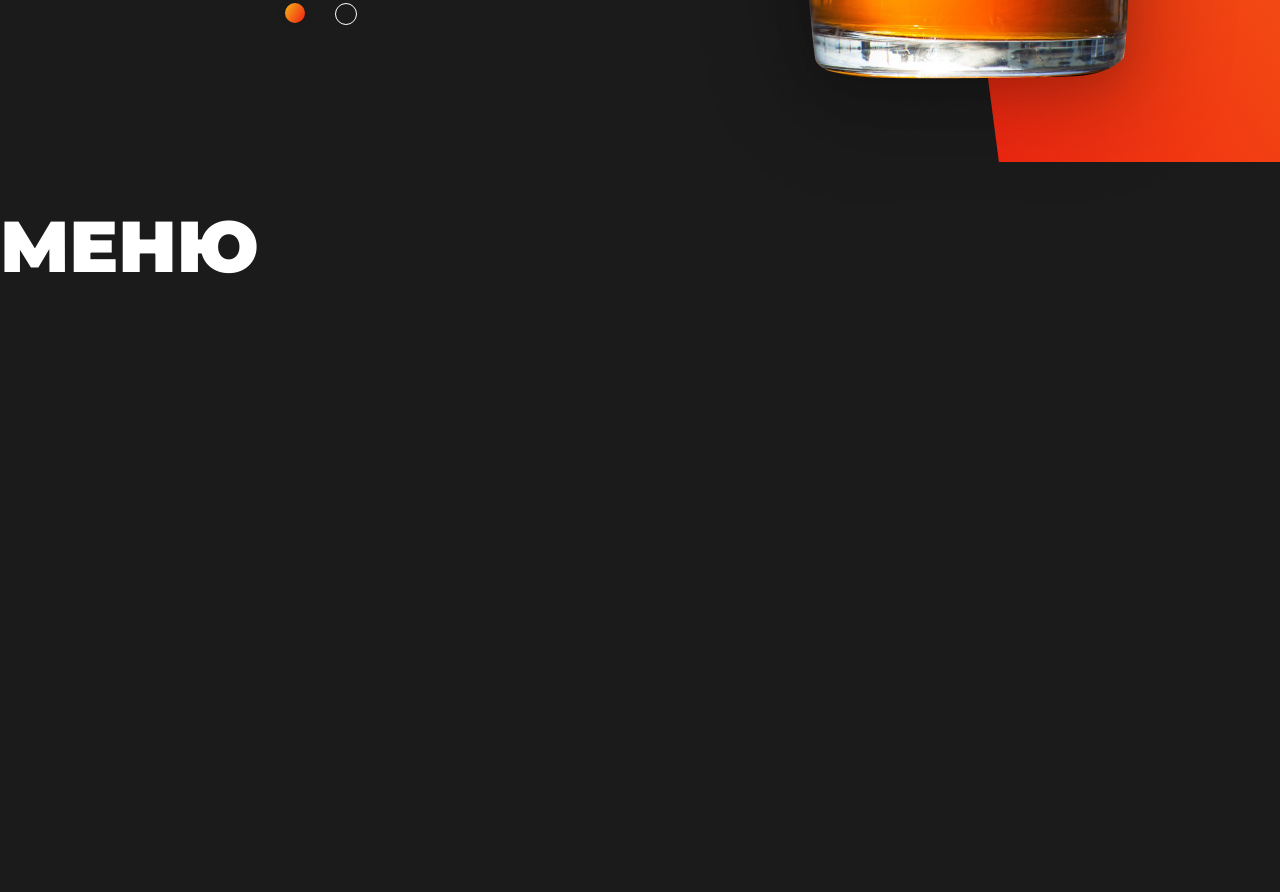
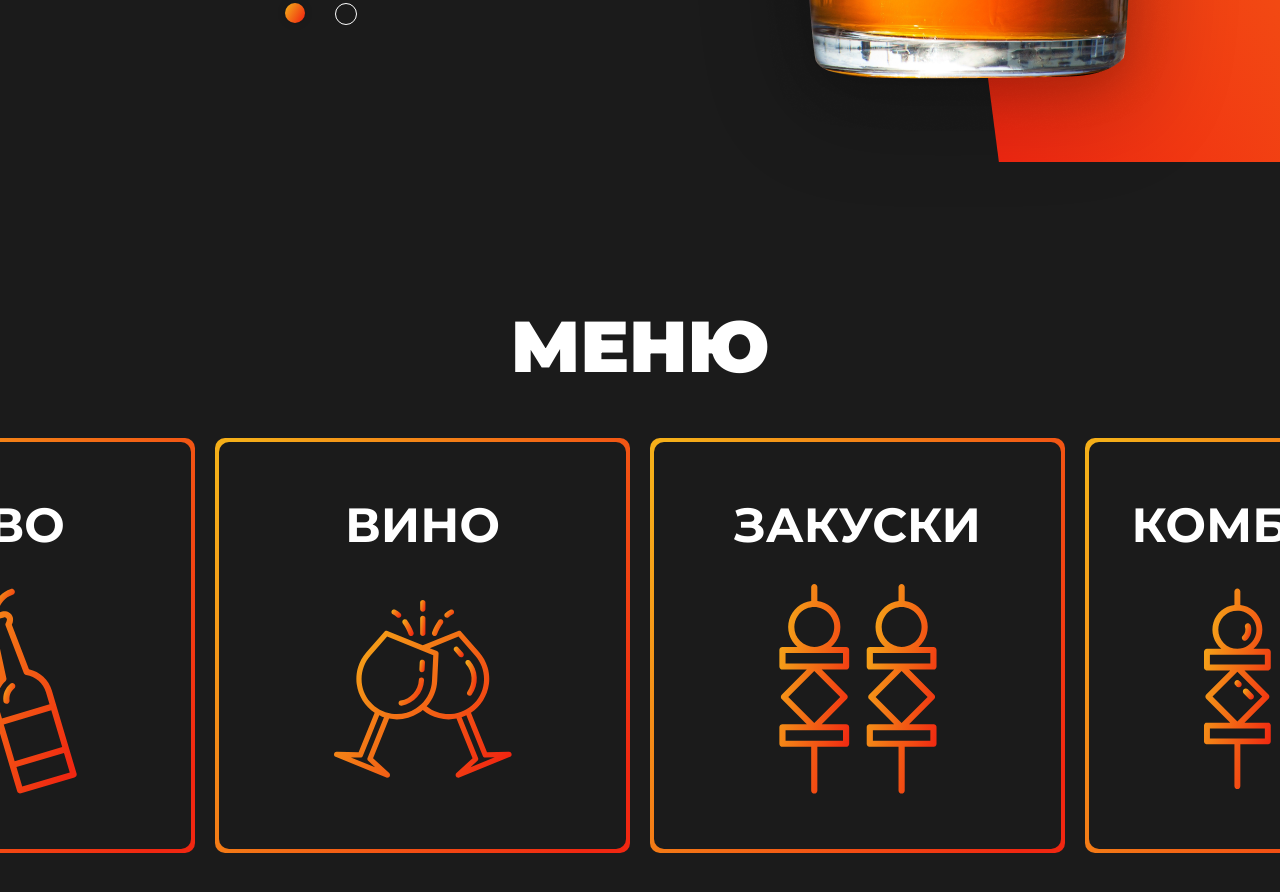
Before and after one commit to ansyvan/el-aqa-course, a website: page Lecture_12/BeerSet/index.html in a window 1280 px wide. Shown: the part 798-1690 px from the top of the page. Before the commit the page ends 1128 px from the top, so only its background shows below. Drawn offline with Linux system fonts and the light colour scheme.

Commit message:
Completed Menu section

```diff
--- a/Lecture_12/BeerSet/index.html
+++ b/Lecture_12/BeerSet/index.html
@@ -136,8 +136,47 @@
         </div>
       </div>
     </section>
-    <h1>МЕНЮ</h1>
-
+    <section class="menu-section">
+      <h1 class="menu-heading">меню</h1>
+      <div class="menu-grid">
+        <div class="menu-card">
+          <div class="menu-card-inner">
+            <div class="menu-card-label">пиво</div>
+            <img
+              src="assets/bottlesIcon.svg"
+              alt="Пиво"
+              class="menu-card-icon"
+            />
+          </div>
+        </div>
+        <div class="menu-card">
+          <div class="menu-card-inner">
+            <div class="menu-card-label">вино</div>
+            <img src="assets/glassIcon.svg" alt="Вино" class="menu-card-icon" />
+          </div>
+        </div>
+        <div class="menu-card">
+          <div class="menu-card-inner">
+            <div class="menu-card-label">закуски</div>
+            <img
+              src="assets/shashlyk.svg"
+              alt="Закуски"
+              class="menu-card-icon"
+            />
+          </div>
+        </div>
+        <div class="menu-card">
+          <div class="menu-card-inner">
+            <div class="menu-card-label">комбінації</div>
+            <img
+              src="assets/combo.svg"
+              alt="Комбінації"
+              class="menu-card-icon"
+            />
+          </div>
+        </div>
+      </div>
+    </section>
     <script src="script.js"></script>
   </body>
 </html>
--- a/Lecture_12/BeerSet/style.css
+++ b/Lecture_12/BeerSet/style.css
@@ -2,6 +2,7 @@ body {
   font-family: Montserrat, sans-serif;
   color: #ffffff;
   background-color: #1b1b1b;
+  align-items: center;
   margin: 0;
 }
 
@@ -20,6 +21,7 @@ h1 {
   font-weight: 900;
   font-size: 72px;
   line-height: 1;
+  text-transform: uppercase;
 }
 
 .hero-section {
@@ -28,28 +30,6 @@ h1 {
   min-height: 926px;
   background: url("assets/sliderBg.svg") center center/cover no-repeat;
 }
-
-/* .gr1-rect-2,
-.gr1-rect-3 {
-    position: absolute;
-    top: 0;
-}
-
-.gr1-rect-2 {
-    width: 1043px;
-    height: 926px;
-    left: 877px;
-    background: var(--main-gradient);
-    clip-path: polygon(0% 0, 100% 0, 90% 100%, 0% 100%);
-    transform: matrix(-1, 0, 0, 1, 0, 0);
-} */
-/*
-.gr1-rect-3 {
-    width: 1051px;
-    height: 926px;
-    left: 0px;
-    background: #1B1B1B;
-} */
 
 .main-header {
   position: absolute;
@@ -472,3 +452,80 @@ h1 {
   width: 40px;
   height: 40px;
 }
+
+.menu-section {
+    width: 100%;
+    display: flex;
+    flex-direction: column;
+    align-items: center;
+    margin-top: 80px;
+    margin-bottom: 80px;
+  }
+
+.menu-heading {
+    font-weight: 900;
+    font-size: 72px;
+    color: #fff;
+    text-transform: uppercase;
+    padding: 0 40px;
+    height: 88px;
+    display: flex;
+    align-items: center;
+    justify-content: center;
+    margin-bottom: 48px;
+    letter-spacing: 0;
+  }
+
+  .menu-grid {
+    display: flex;
+    gap: 20px;
+    justify-content: center;
+    width: 100%;
+    max-width: 1200px;
+  }
+
+  .menu-card {
+    width: 415px;
+    height: 415px;
+    flex-shrink: 0;
+    padding: 4px;
+    border-radius: 10px;
+    background: var(--main-gradient);
+    position: relative;
+    box-sizing: border-box;
+    display: flex;
+    align-items: center;
+    justify-content: center;
+  }
+
+  .menu-card-inner {
+    width: 100%;
+    height: 100%;
+    border-radius: 10px;
+    background: transparent;
+    background-color: #1b1b1b; /* or your card background */
+    display: flex;
+    flex-direction: column;
+    align-items: center;
+    justify-content: center;
+  }
+
+  .menu-card:hover {
+    box-shadow: 0 0 34px 0 rgba(241, 39, 17, 0.677);
+    border-color: #fff;
+  }
+
+  .menu-card-icon {
+    width: 178px;
+    height: 210px;
+  }
+
+  .menu-card-label {
+    font-weight: 600;
+    font-size: 48px;
+    color: #fff;
+    text-transform: uppercase;
+    letter-spacing: 0;
+    text-align: center;
+    margin-bottom: 30px;
+  }
```
Lines whose indentation alone changed are shown as unchanged.
